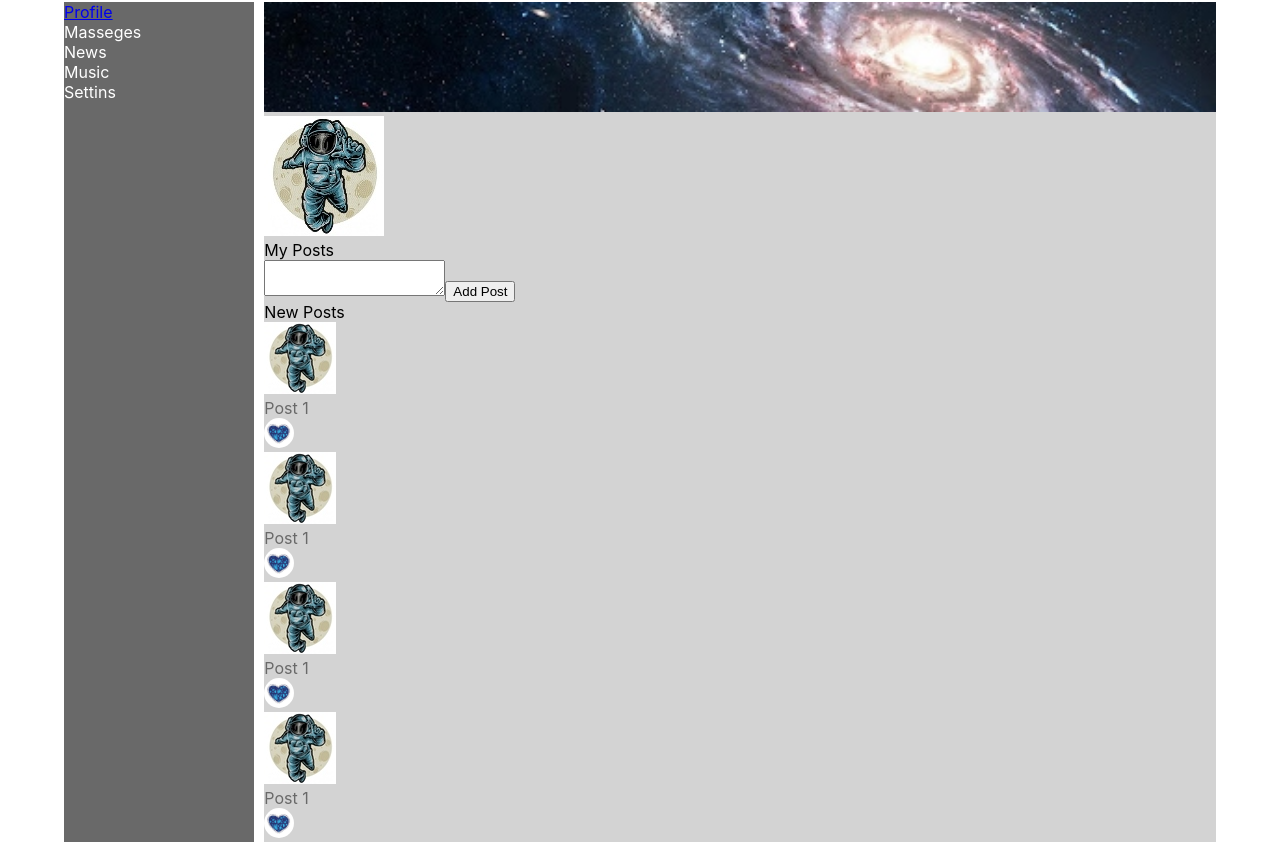
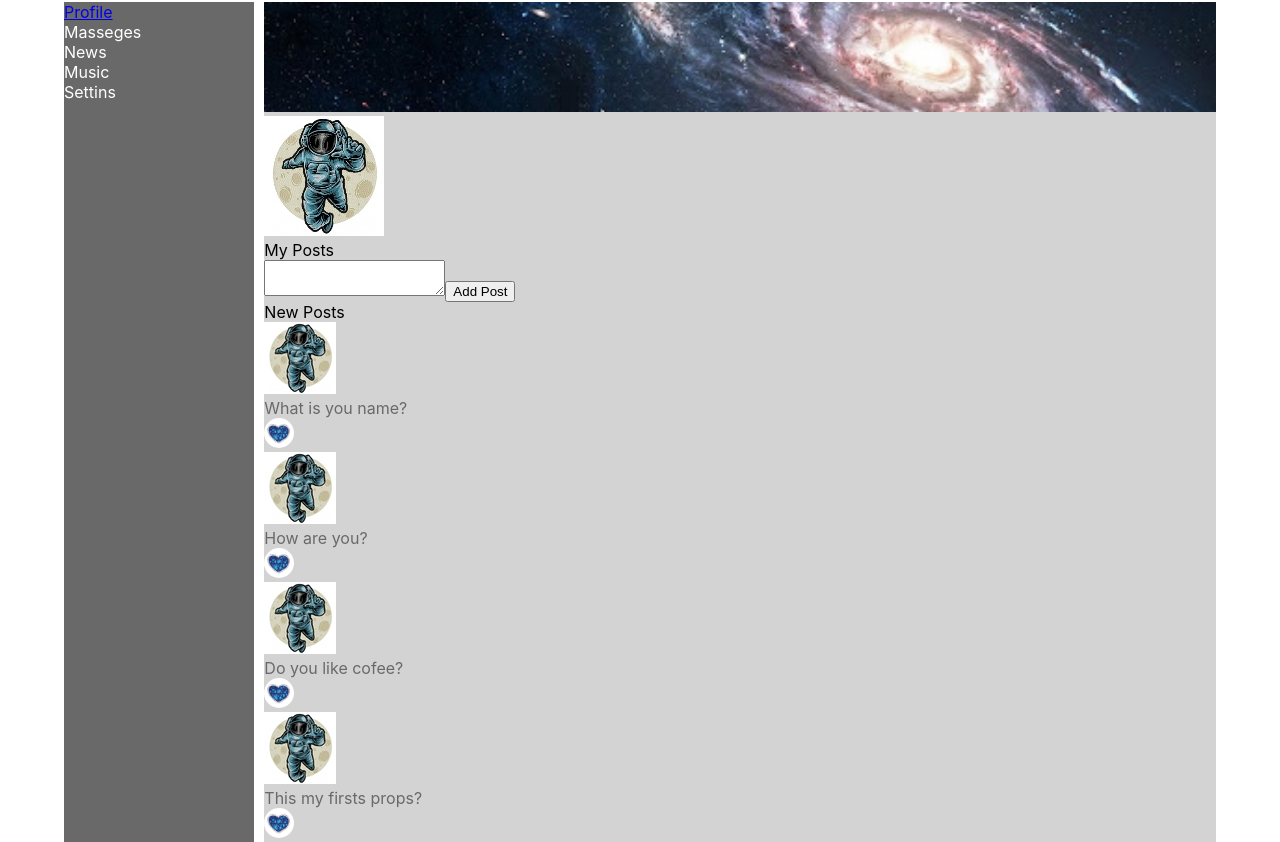
Before and after one commit to deniSwd/coSmoS, a React (Create React App) app: page / in a window 1280 px wide. Shown: the part 168-1010 px from the top of the page. Built offline with nearby package versions, Linux system fonts and the light colour scheme.

Commit message:
deniSwd 13/12/2021 added first props in Post

```diff
--- a/src/Components/Profile/My Poasts/MyPosts.js
+++ b/src/Components/Profile/My Poasts/MyPosts.js
@@ -14,10 +14,10 @@ const MyPosts = () => {
             </div>
             <div>
                 New Posts
-                <Post/>
-                <Post/>
-                <Post/>
-                <Post/>
+                <Post message='What is you name?'/>
+                <Post message='How are you?'/>
+                <Post message='Do you like cofee?'/>
+                <Post message='This my firsts props?'/>
             </div>
 
         </div>
--- a/src/Components/Profile/My Poasts/Post/Post.js
+++ b/src/Components/Profile/My Poasts/Post/Post.js
@@ -3,12 +3,12 @@ import style from './Post.module.css'
 import userimg from '../../../../assets/my images/users.jpg';
 import likeimg from '../../../../assets/my images/like- original.jpg'
 
-const Post = () => {
+const Post = (props) => {
     return (
         <div className={style.item}>
             <img src={userimg}/>
             <div>
-                Post 1
+                {props.message}
             </div>
             <div>
             <img src={likeimg} className={style.like}/>
```
